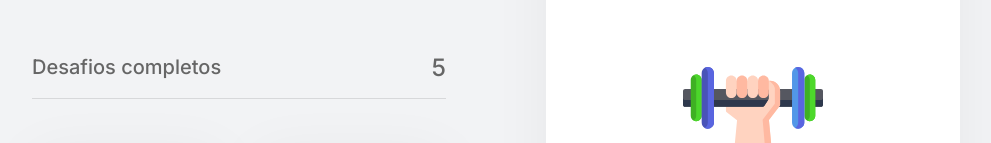
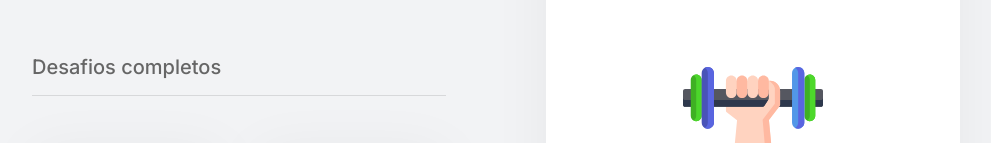
Before and after one commit to victorgrodriguesm7/move-it, a Next.js app in the folder frontend/: page / in a window 1280 px wide. Shown: the part 236-379 px from the top of the page, without its empty margins (144-1135 px from the left). Built offline with nearby package versions, Linux system fonts and the light colour scheme.

Commit message:
Added challengesContext integration

```diff
--- a/frontend/src/components/CompletedChallenges.tsx
+++ b/frontend/src/components/CompletedChallenges.tsx
@@ -1,10 +1,13 @@
+import { useContext } from 'react';
+import { challengesContext } from '../contexts/ChallengesContext';
 import styles from '../styles/components/CompletedChallenges.module.css';
 
 export function CompletedChallenges() {
+    let { challengesCompleted } = useContext(challengesContext);
     return (
         <div className={styles.completedChallengesContainer}>
             <span>Desafios completos</span>
-            <span>5</span>
+            <span>{ challengesCompleted }</span>
         </div>
     );
 }
```
